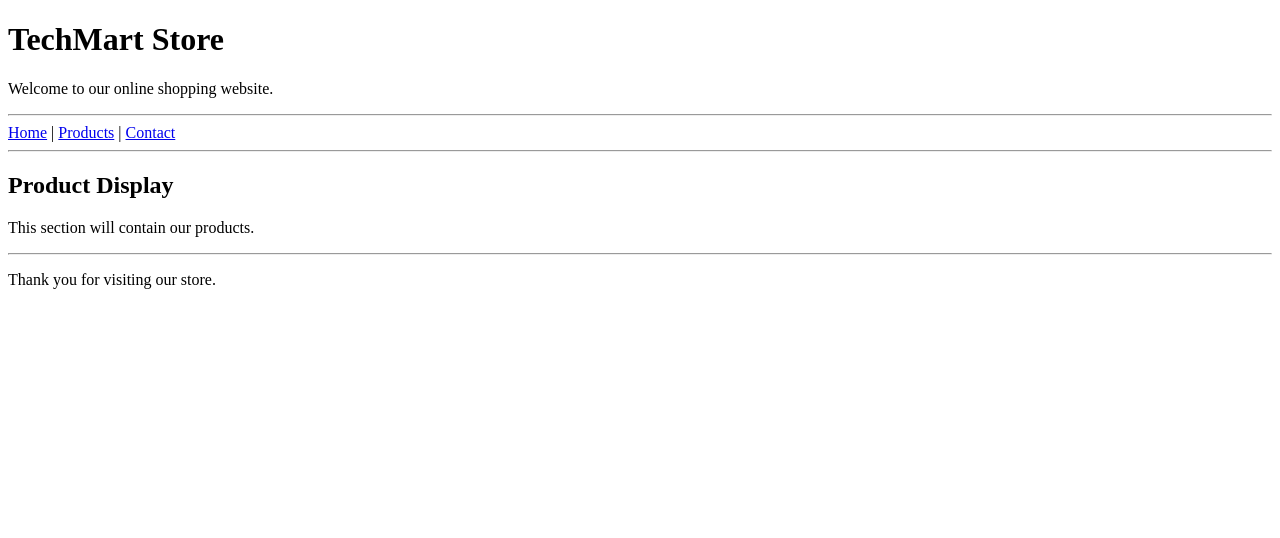
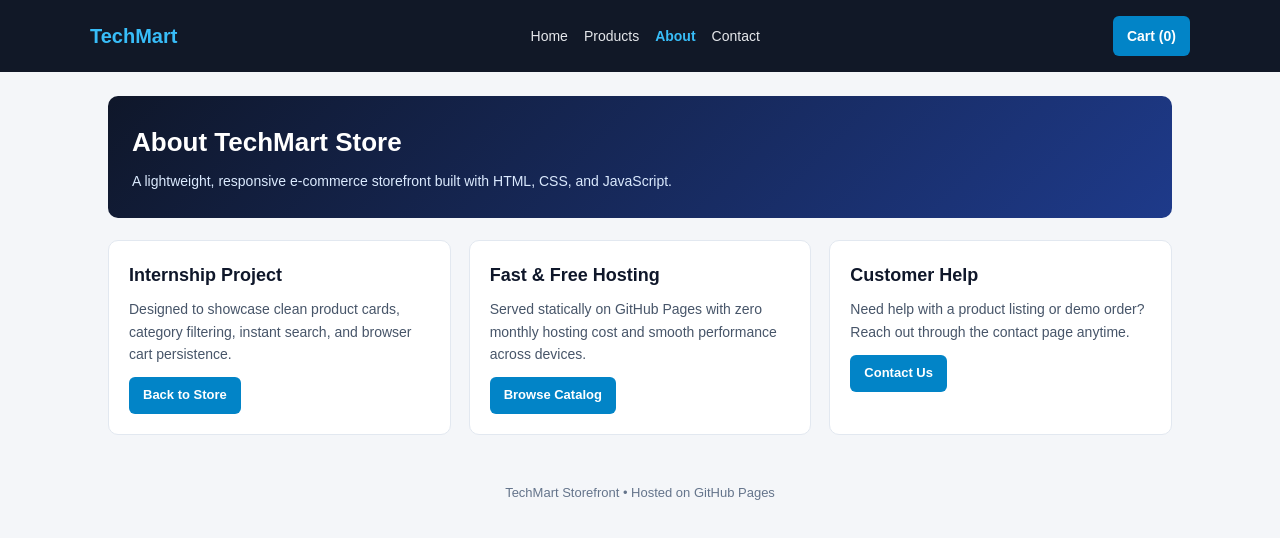
Before and after one commit to Aburahith/Ecommerce-website, a plain HTML site: page 3.html in a window 1280 px wide. Drawn offline with Linux system fonts and the light colour scheme.

Commit message:
Update 3.html

```diff
--- a/3.html
+++ b/3.html
@@ -1,27 +1,80 @@
 <!DOCTYPE html>
-<html>
+<html lang="en">
 <head>
-    <title>TechMart Store</title>
+  <meta charset="UTF-8" />
+  <meta name="viewport" content="width=device-width, initial-scale=1.0" />
+  <title>About - TechMart E-Commerce Store</title>
+  <style>
+    * { box-sizing: border-box; margin: 0; padding: 0; }
+    body { font-family: Arial, Helvetica, sans-serif; background-color: #f4f6f9; color: #1f2937; line-height: 1.6; }
+    header { background-color: #111827; color: #ffffff; padding: 16px 24px; position: sticky; top: 0; z-index: 100; }
+    .nav-wrap { max-width: 1100px; margin: 0 auto; display: flex; flex-wrap: wrap; align-items: center; justify-content: space-between; gap: 12px; }
+    .brand { font-size: 20px; font-weight: bold; color: #38bdf8; text-decoration: none; }
+    .nav-links { display: flex; flex-wrap: wrap; gap: 16px; font-size: 14px; }
+    .nav-links a { color: #e5e7eb; text-decoration: none; }
+    .nav-links a:hover, .nav-links a.active { color: #38bdf8; font-weight: bold; }
+    .cart-link { background-color: #0284c7; color: #ffffff; text-decoration: none; padding: 9px 14px; border-radius: 6px; font-size: 14px; font-weight: bold; }
+    .cart-link:hover { background-color: #0369a1; }
+    .container { max-width: 1100px; margin: 24px auto; padding: 0 18px; }
+    .hero { background: linear-gradient(135deg, #0f172a, #1e3a8a); color: #ffffff; padding: 26px 24px; border-radius: 10px; margin-bottom: 22px; }
+    .hero h1 { font-size: 26px; margin-bottom: 6px; }
+    .hero p { color: #dbeafe; font-size: 14px; }
+    .grid { display: grid; grid-template-columns: repeat(auto-fill, minmax(260px, 1fr)); gap: 18px; }
+    .card { background-color: #ffffff; border: 1px solid #e2e8f0; border-radius: 10px; padding: 20px; }
+    .card h2 { font-size: 18px; margin-bottom: 8px; color: #0f172a; }
+    .card p { font-size: 14px; color: #475569; margin-bottom: 12px; }
+    .btn { display: inline-block; background-color: #0284c7; color: #ffffff; text-decoration: none; padding: 8px 14px; border-radius: 6px; font-size: 13px; font-weight: bold; }
+    footer { text-align: center; padding: 24px 16px; font-size: 13px; color: #64748b; }
+  </style>
 </head>
 <body>
-    <header>
-        <h1>TechMart Store</h1>
-        <p>Welcome to our online shopping website.</p>
-    </header>
-    <hr>
-    <nav>
-        <a href="#">Home</a> |
-        <a href="#">Products</a> |
-        <a href="#">Contact</a>
-    </nav>
-    <hr>
-    <section>
-        <h2>Product Display</h2>
-        <p>This section will contain our products.</p>
+  <header>
+    <div class="nav-wrap">
+      <a href="index.html" class="brand">TechMart</a>
+      <nav class="nav-links">
+        <a href="index.html">Home</a>
+        <a href="2.html">Products</a>
+        <a href="3.html" class="active">About</a>
+        <a href="4.html">Contact</a>
+      </nav>
+      <a href="index.html#cart-section" class="cart-link">
+        Cart (<span id="cart-count">0</span>)
+      </a>
+    </div>
+  </header>
+
+  <main class="container">
+    <section class="hero">
+      <h1>About TechMart Store</h1>
+      <p>A lightweight, responsive e-commerce storefront built with HTML, CSS, and JavaScript.</p>
     </section>
-    <hr>
-    <footer>
-        <p>Thank you for visiting our store.</p>
-    </footer>
+
+    <section class="grid">
+      <article class="card">
+        <h2>Internship Project</h2>
+        <p>Designed to showcase clean product cards, category filtering, instant search, and browser cart persistence.</p>
+        <a href="index.html" class="btn">Back to Store</a>
+      </article>
+      <article class="card">
+        <h2>Fast &amp; Free Hosting</h2>
+        <p>Served statically on GitHub Pages with zero monthly hosting cost and smooth performance across devices.</p>
+        <a href="2.html" class="btn">Browse Catalog</a>
+      </article>
+      <article class="card">
+        <h2>Customer Help</h2>
+        <p>Need help with a product listing or demo order? Reach out through the contact page anytime.</p>
+        <a href="4.html" class="btn">Contact Us</a>
+      </article>
+    </section>
+  </main>
+
+  <footer>
+    TechMart Storefront &bull; Hosted on GitHub Pages
+  </footer>
+
+  <script>
+    const cart = JSON.parse(localStorage.getItem("techmart_cart") || "[]");
+    document.getElementById("cart-count").textContent = cart.reduce((s, i) => s + i.qty, 0);
+  </script>
 </body>
 </html>
```
